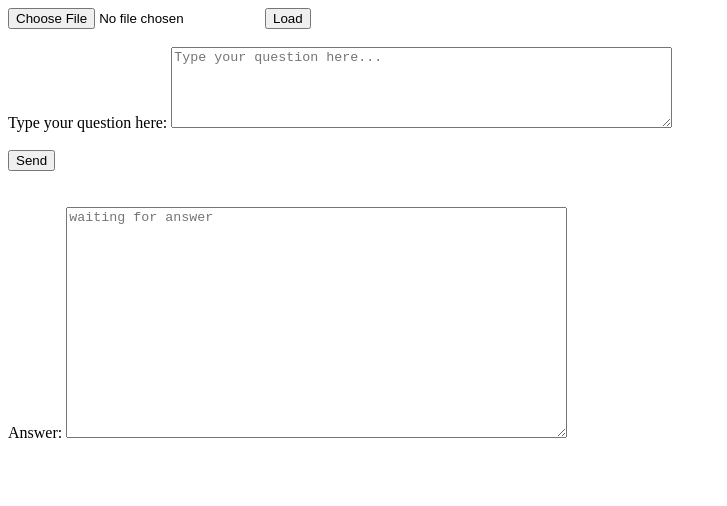
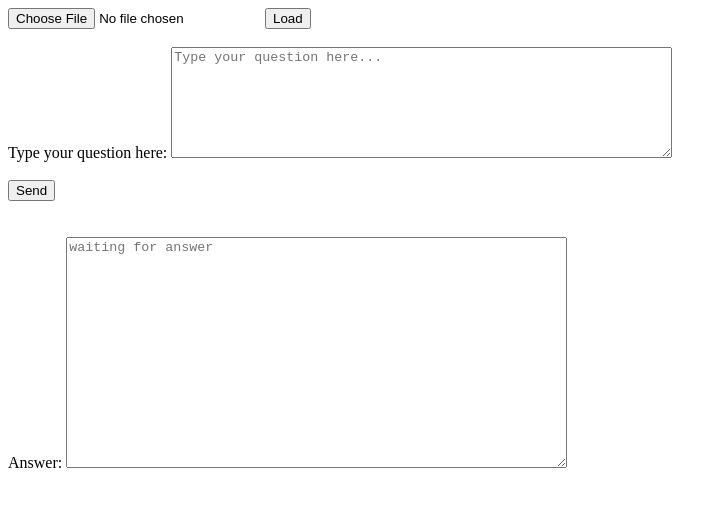
Before and after one commit to edmigo/chatDocs, a plain HTML site: page index.html in a window 1280 px wide. Shown: the whole page, without its empty margins (0-727 px from the left). Drawn offline with Linux system fonts and the light colour scheme.

Commit message:
Update index.html

```diff
--- a/index.html
+++ b/index.html
@@ -10,7 +10,7 @@
   <br>
   <br>
   <label for="TextBoxInsertQuestion">Type your question here:</label>
-  <textarea name="promt" id="TextBoxInsertQuestion" rows="5" cols="60" placeholder="Type your question here..."></textarea>
+  <textarea name="promt" id="TextBoxInsertQuestion" rows="7" cols="60" placeholder="Type your question here..."></textarea>
   <br>
   <br>
   <button id="SendButton">Send</button>
```
